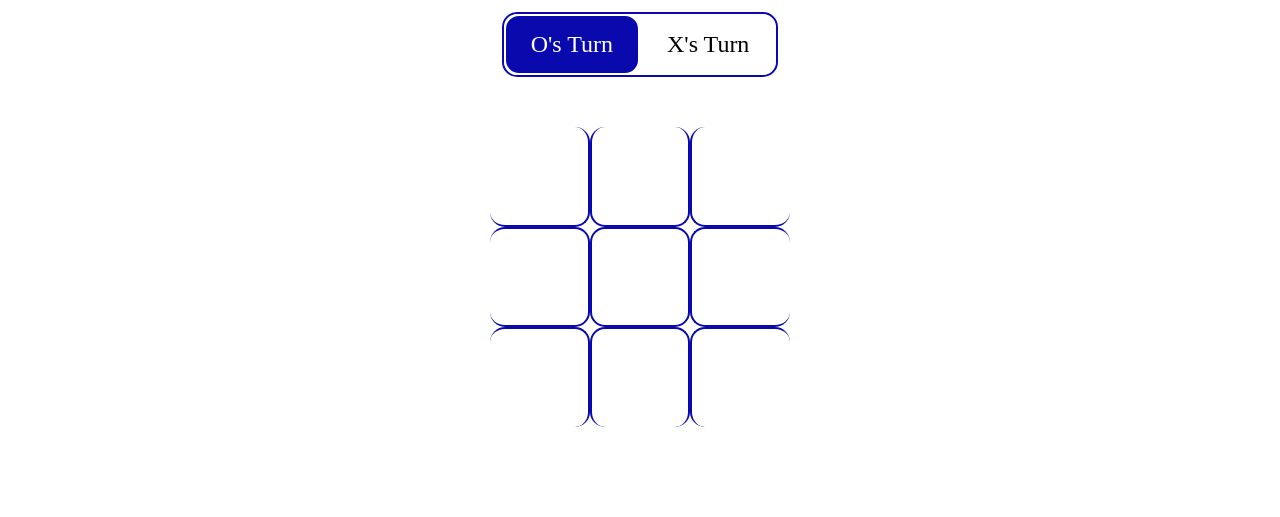
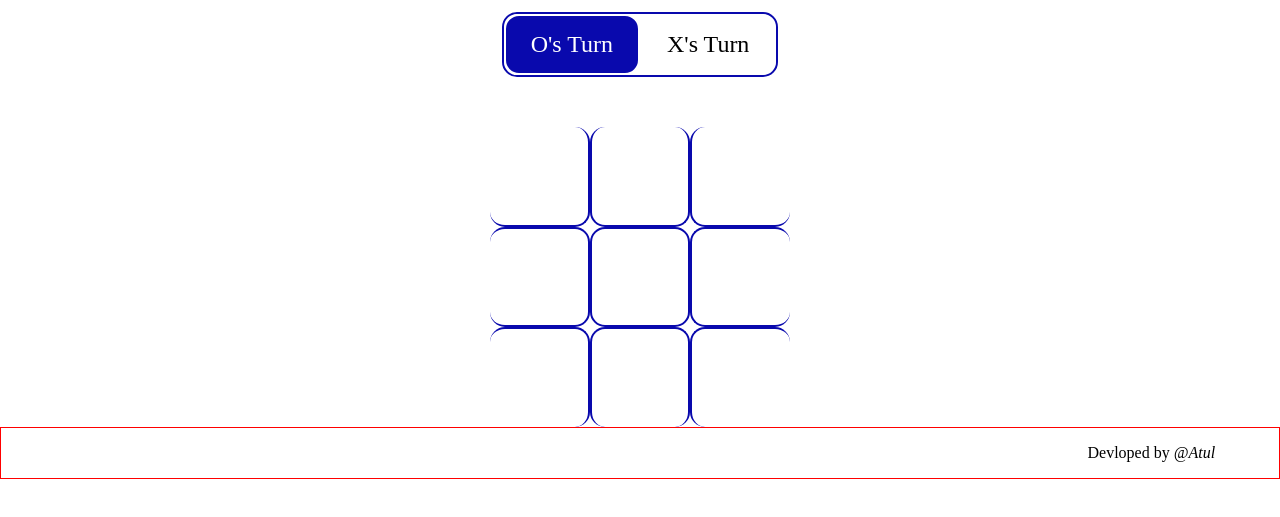
Before and after one commit to Umesh273155/Tik-Tak-Toe-Game, a plain HTML site: page index.html in a window 1280 px wide. Shown: the part 113-630 px from the top of the page. Drawn offline with Linux system fonts and the light colour scheme.

Commit message:
index.html

```diff
--- a/index.html
+++ b/index.html
@@ -29,6 +29,10 @@
         <h1></h1>
         <button>Restart</button>
     </div>
+
+    <div style="display:flux; justify-content: end; align-items: end;width:100% ; border:1px solid red">
+      <p style="text-align:right; margin-right:5%">Devloped by <i>@Atul</i></p>
+    </div>
     <script src='script.js'></script>
 </body>
 </html>
```
